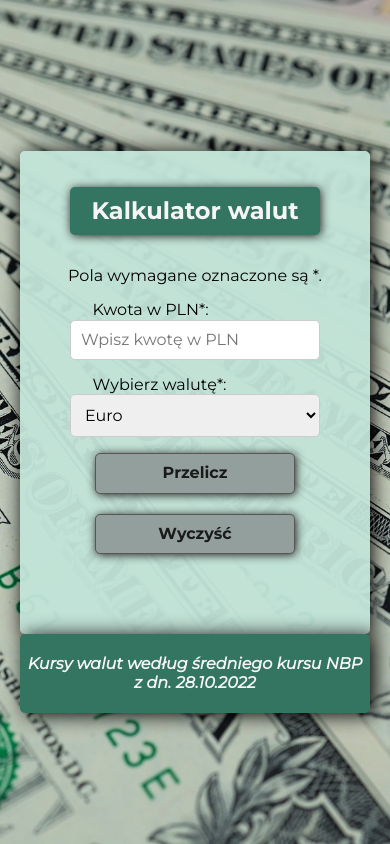
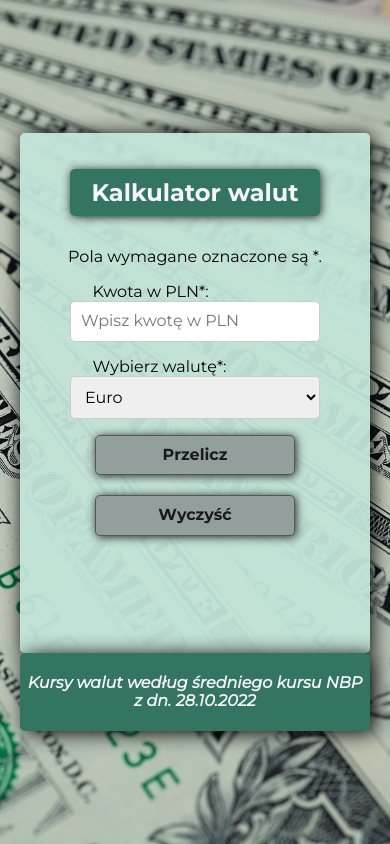
Before and after one commit to justynaboesche/Currency-conventer-react, a React (Create React App) app: page / in a window 390 px wide. Built offline with nearby package versions, Linux system fonts and the light colour scheme.

Commit message:
adding media query to form

```diff
--- a/src/Form/style.css
+++ b/src/Form/style.css
@@ -6,6 +6,13 @@
     margin-bottom: 0px;
     text-align: center;
     box-shadow: 2px 2px 20px black;
+    height: 400px;
+}
+
+@media (max-width: 767px) {
+    .form {
+        height: 520px;
+    }
 }
 
 .form__header{
```
